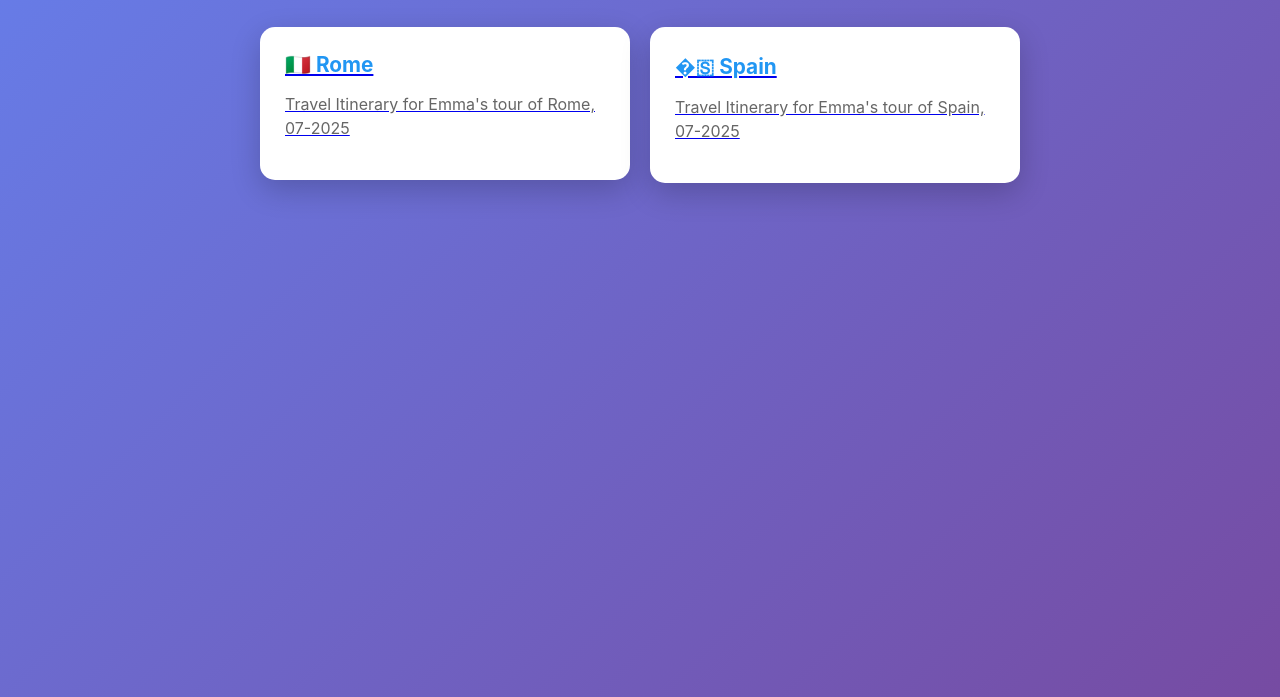
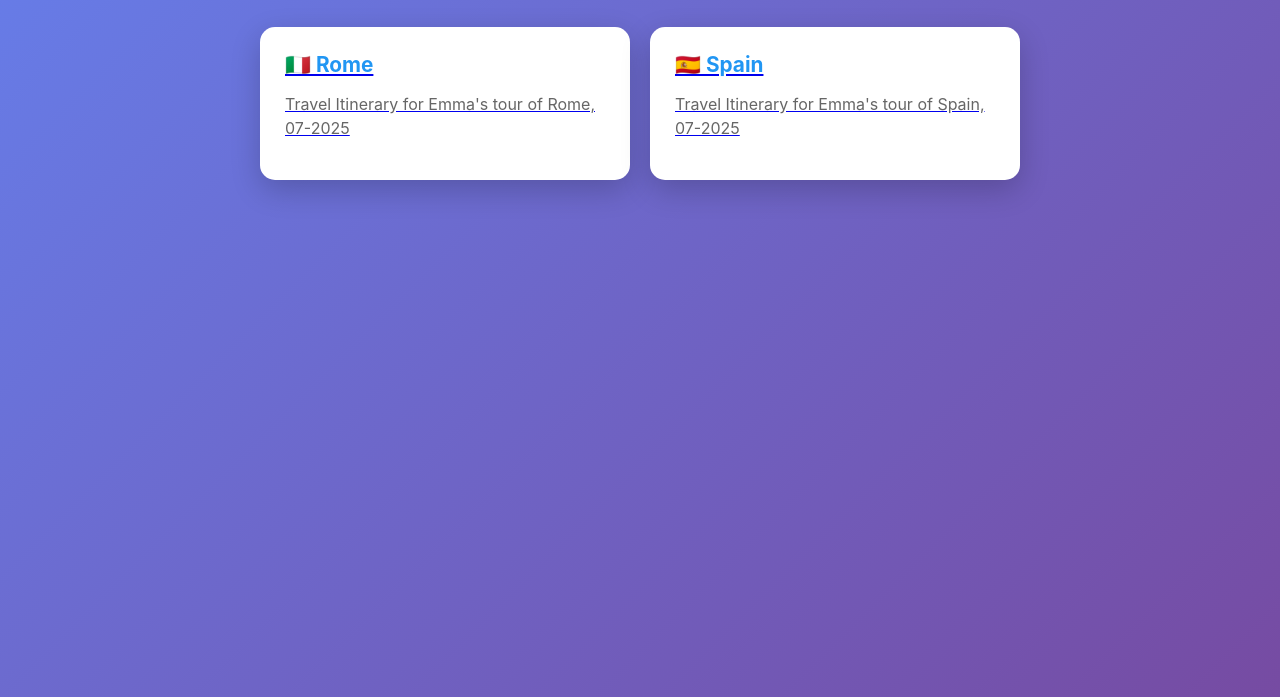
Before and after one commit to moncapiten/simplestApp, a plain HTML site: page index.html in a window 1280 px wide. Shown: the part 103-800 px from the top of the page. Drawn offline with Linux system fonts and the light colour scheme.

Commit message:
fixed spain emoji

```diff
--- a/index.html
+++ b/index.html
@@ -50,7 +50,7 @@
 
                 <a href="specifics/spain.html" target="_blank">
                     <div class="pdf-card" >
-                        <h3> �🇸 Spain </h3>
+                        <h3> 🇪🇸 Spain </h3>
                         <p> Travel Itinerary for Emma's tour of Spain, 07-2025 </p>
                     </div>
                 </a>
```
